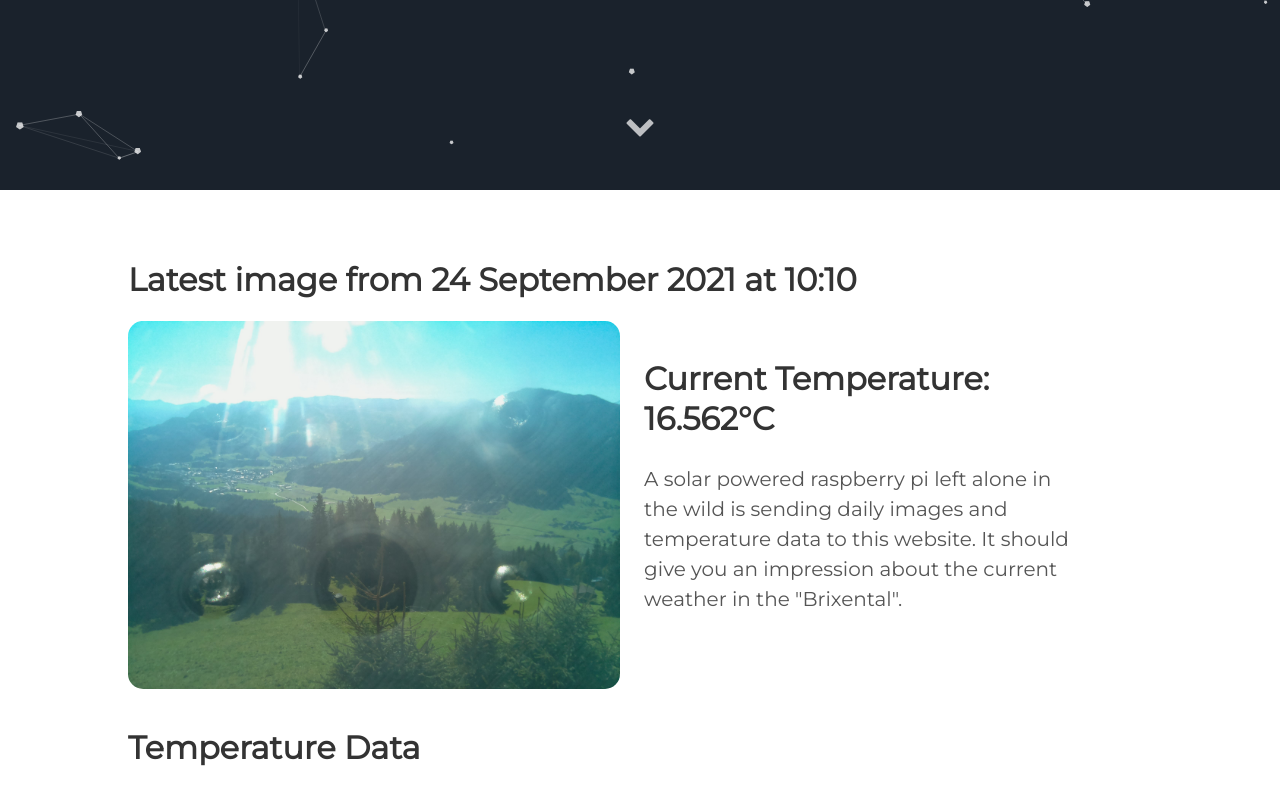
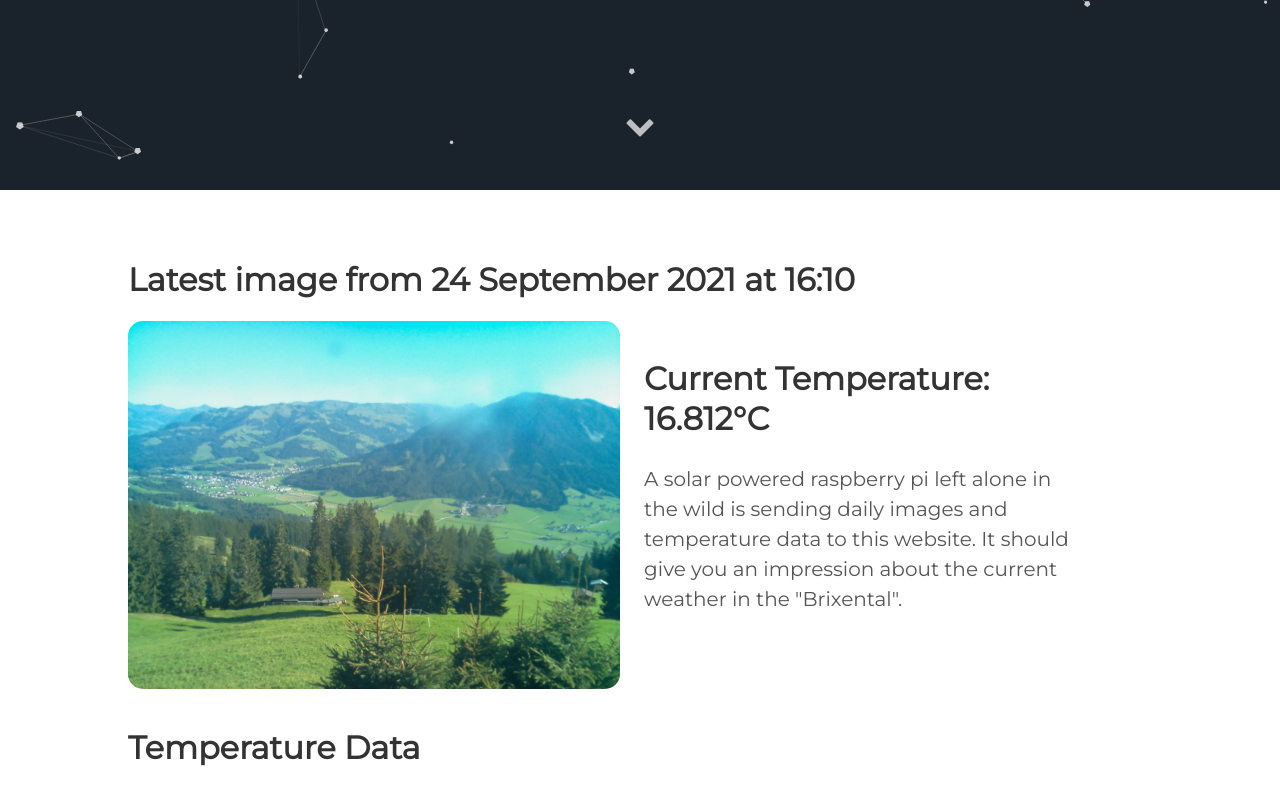
Before and after one commit to vektorious/vektorious.github.io, a Jekyll site: the page built from resources/huette.md, in a window 1280 px wide and 900 px high, scrolled down 710 px. Shown: the top 805 px of the window. Built offline with Jekyll 4.4.1, drawn with Linux system fonts in a browser that asks for light colours.

Commit message:
I'm a bot beep boop

```diff
--- a/resources/huette.md
+++ b/resources/huette.md
@@ -6,13 +6,13 @@ image: '/assets/img/'
 description: 'Live image from the Austrian alps'
 twitter_text: ' '
 ---
-## Latest image from 24 September 2021 at 10:10
+## Latest image from 24 September 2021 at 16:10
 <div class="huette">
   <div class="huette-image">
     <img src="{{ "/assets/img/huette.jpg" | prepend: site.baseurl }}">
   </div>
   <div class="huette-text">
-        <h2>Current Temperature: 16.562°C</h2>
+        <h2>Current Temperature: 16.812°C</h2>
         <p>A solar powered raspberry pi left alone in the wild is sending daily images and temperature data to this website. It should give you an impression about the current weather in the "Brixental".</p>
 
   </div>
```
Also changed, not shown: rpi-script/2021-09-24_160928.txt (renamed from rpi-script/2021-09-24_100929.txt, +6 -5 lines), rpi-script/huette.md (+2 -2 lines), assets/img/huette.jpg, assets/img/temp_plot.png, rpi-script/temp_plot.png, 1 other file.
